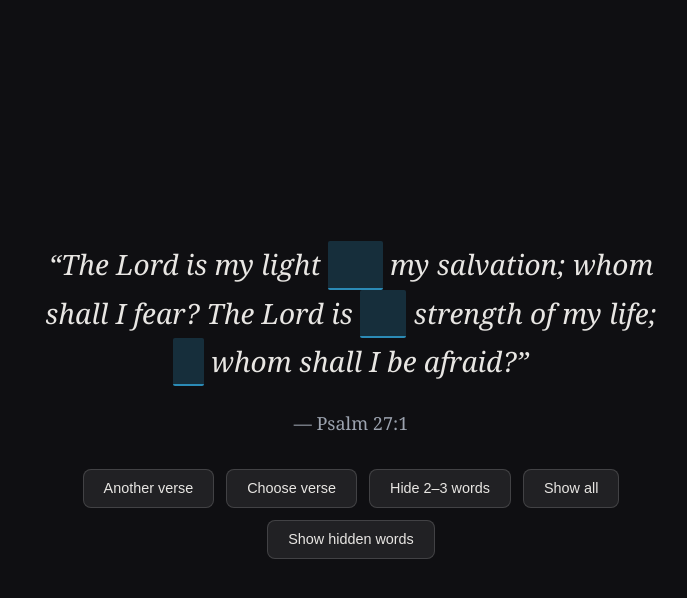
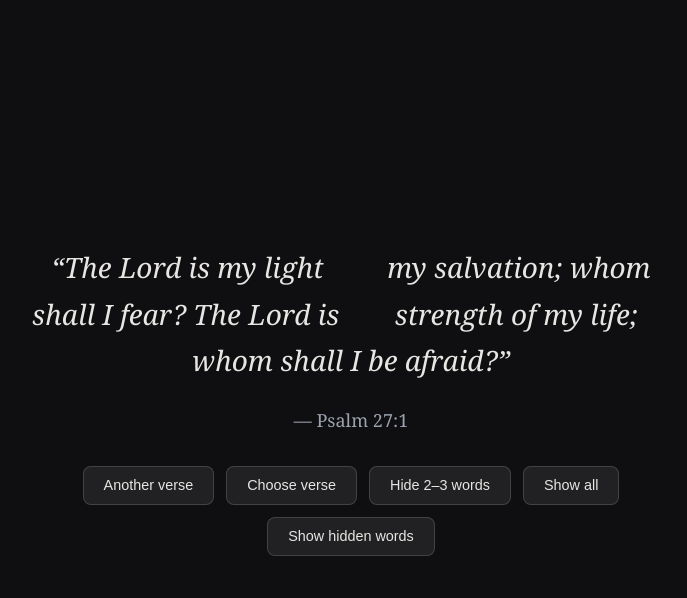
Before and after one commit to zincsoda/hidden, a React (Vite) app: page / in a window 1280 px wide. Both pictures are taken after a click on the button "Hide 2–3 words". Shown: the top 598 px of the page, without its empty margins (289-976 px from the left). Built offline with nearby package versions, Linux system fonts and the light colour scheme.

Commit message:
feat: implement #7 via agent

```diff
--- a/src/App.css
+++ b/src/App.css
@@ -22,16 +22,7 @@
   font-style: italic;
 }
 
-.memory-hidden-word {
-  background: rgba(56, 189, 248, 0.18);
-  border-bottom: 2px solid rgba(56, 189, 248, 0.65);
-  border-radius: 2px;
-  padding: 0 0.1em;
-  box-decoration-break: clone;
-  -webkit-box-decoration-break: clone;
-}
-
-/* Slot uses visibility toggle so width matches hidden vs revealed */
+/* Slot uses visibility toggle so width matches hidden vs revealed; no fill while concealed */
 .memory-word-slot {
   display: inline-block;
   vertical-align: baseline;
@@ -39,6 +30,17 @@
 
 .memory-word-visible {
   display: inline;
+}
+
+/* Shown only when “Show hidden words” reveals the text */
+.memory-word-revealed {
+  background: rgba(251, 191, 36, 0.2);
+  border-bottom: 2px solid rgba(251, 191, 36, 0.75);
+  border-radius: 2px;
+  padding: 0 0.1em;
+  color: #fde68a;
+  box-decoration-break: clone;
+  -webkit-box-decoration-break: clone;
 }
 
 .verse-reference {
--- a/src/App.jsx
+++ b/src/App.jsx
@@ -103,11 +103,13 @@ function App() {
                 <span key={i}>
                   {hiddenWordIndices.has(i) ? (
                     <span
-                      className="memory-hidden-word memory-word-slot"
+                      className="memory-word-slot"
                       aria-label={revealHiddenWords ? undefined : 'Hidden word'}
                     >
                       <span
-                        className={revealHiddenWords ? 'memory-word-visible' : undefined}
+                        className={
+                          revealHiddenWords ? 'memory-word-visible memory-word-revealed' : undefined
+                        }
                         style={{ visibility: revealHiddenWords ? 'visible' : 'hidden' }}
                         aria-hidden={revealHiddenWords ? undefined : true}
                       >
```
Also changed, not shown: 1 other file (tests, documents, lock files or other folders).
